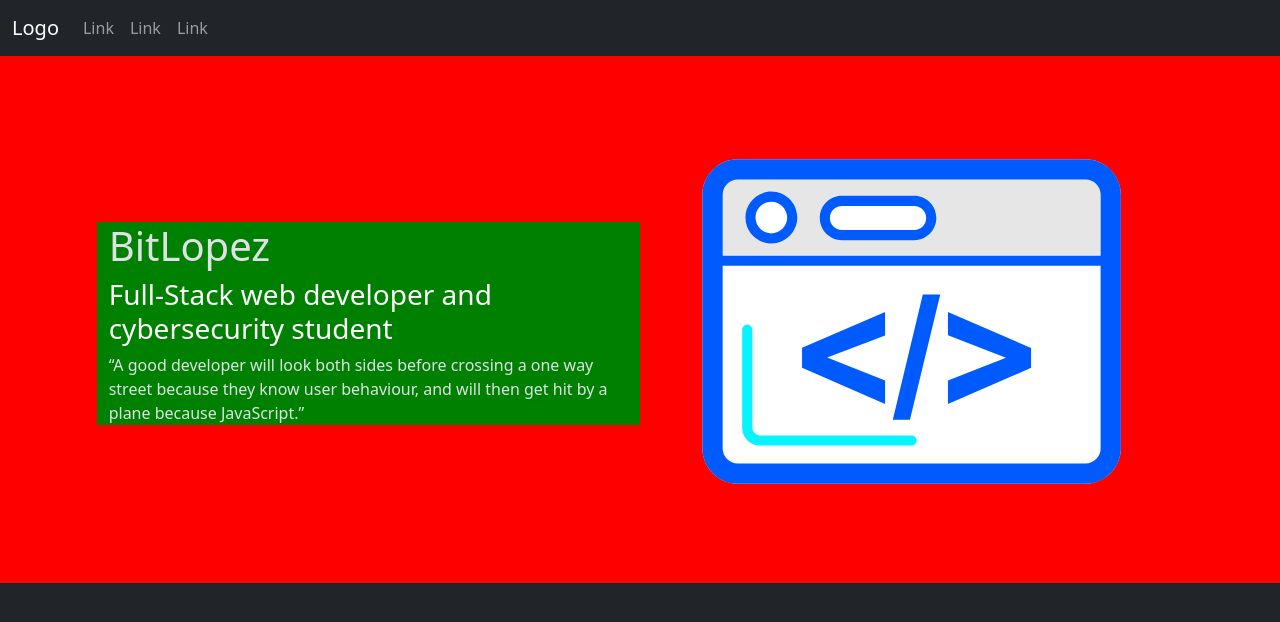
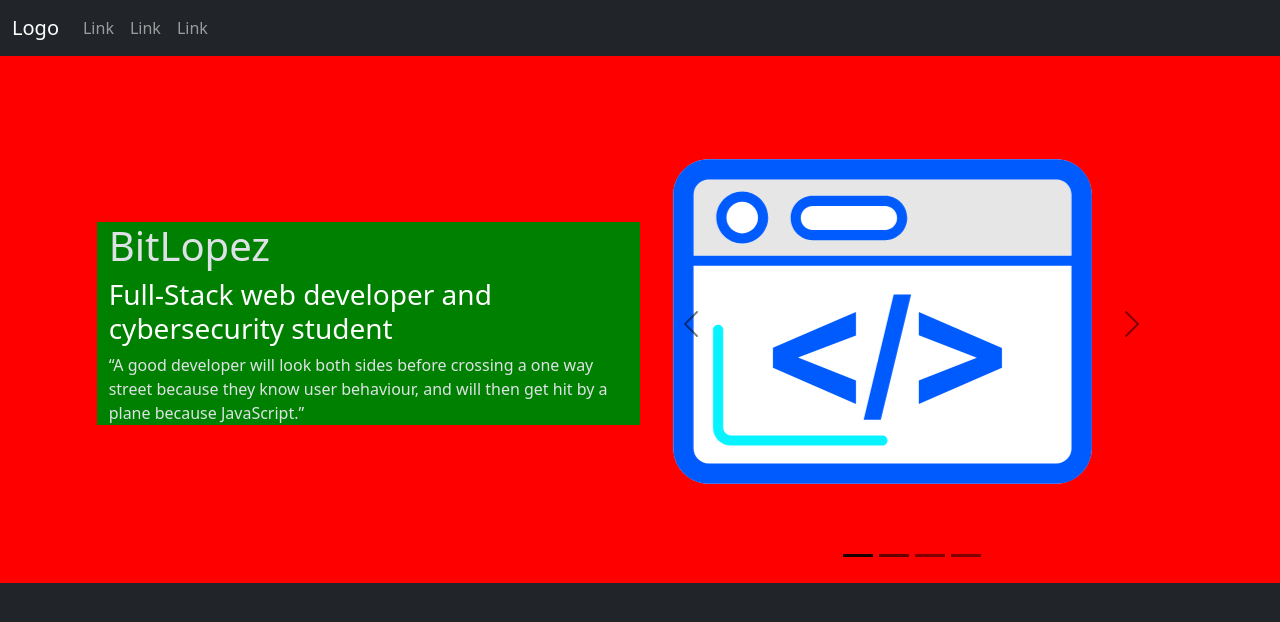
Before and after one commit to BitLopezDev/bluesite, a website with bundled scripts: page index.html in a window 1280 px wide. Built offline with nearby package versions, Linux system fonts and the light colour scheme.

Commit message:
carrousel section 1

```diff
--- a/index.html
+++ b/index.html
@@ -64,7 +64,45 @@
 
             </article>
             <article class="d-none d-md-block  col-md-5">
-                <img src="./assets/svg/dev.svg" alt="" class="img-fluid">
+                <div id="sec1carr" class="carousel slide" data-bs-ride="carousel">
+
+                    <!-- Indicators/dots -->
+                    <div class="carousel-indicators">
+                        <button type="button" data-bs-target="#sec1carr" data-bs-slide-to="0" class="active"></button>
+                        <button type="button" data-bs-target="#sec1carr" data-bs-slide-to="1"></button>
+                        <button type="button" data-bs-target="#sec1carr" data-bs-slide-to="2"></button>
+                        <button type="button" data-bs-target="#sec1carr" data-bs-slide-to="3"></button>
+                    </div>
+
+                    <!-- The slideshow/carousel -->
+                    <div class="carousel-inner">
+                        <div class="carousel-item active">
+                            <img src="./assets/svg/dev.svg" alt="Web developer" class="d-block w-100">
+
+                        </div>
+                        <div class="carousel-item">
+                            <img src="./assets/svg/shield.svg" alt="Security" class="d-block w-100">
+
+                        </div>
+                        <div class="carousel-item">
+                            <img src="./assets/svg/settings.svg" alt="Tailored" class="d-block w-100">
+
+                        </div>
+                        <div class="carousel-item">
+                            <img src="./assets/svg/api.svg" alt="API" class="d-block w-100">
+
+                        </div>
+                    </div>
+
+                    <!-- Left and right controls/icons -->
+                    <button class="carousel-control-prev" type="button" data-bs-target="#sec1carr" data-bs-slide="prev">
+                        <span class="carousel-control-prev-icon"></span>
+                    </button>
+                    <button class="carousel-control-next" type="button" data-bs-target="#sec1carr" data-bs-slide="next">
+                        <span class="carousel-control-next-icon"></span>
+                    </button>
+                </div>
+
             </article>
         </section>
         <section class="row">
```
Also changed, not shown: assets/svg/settings.svg (added).
